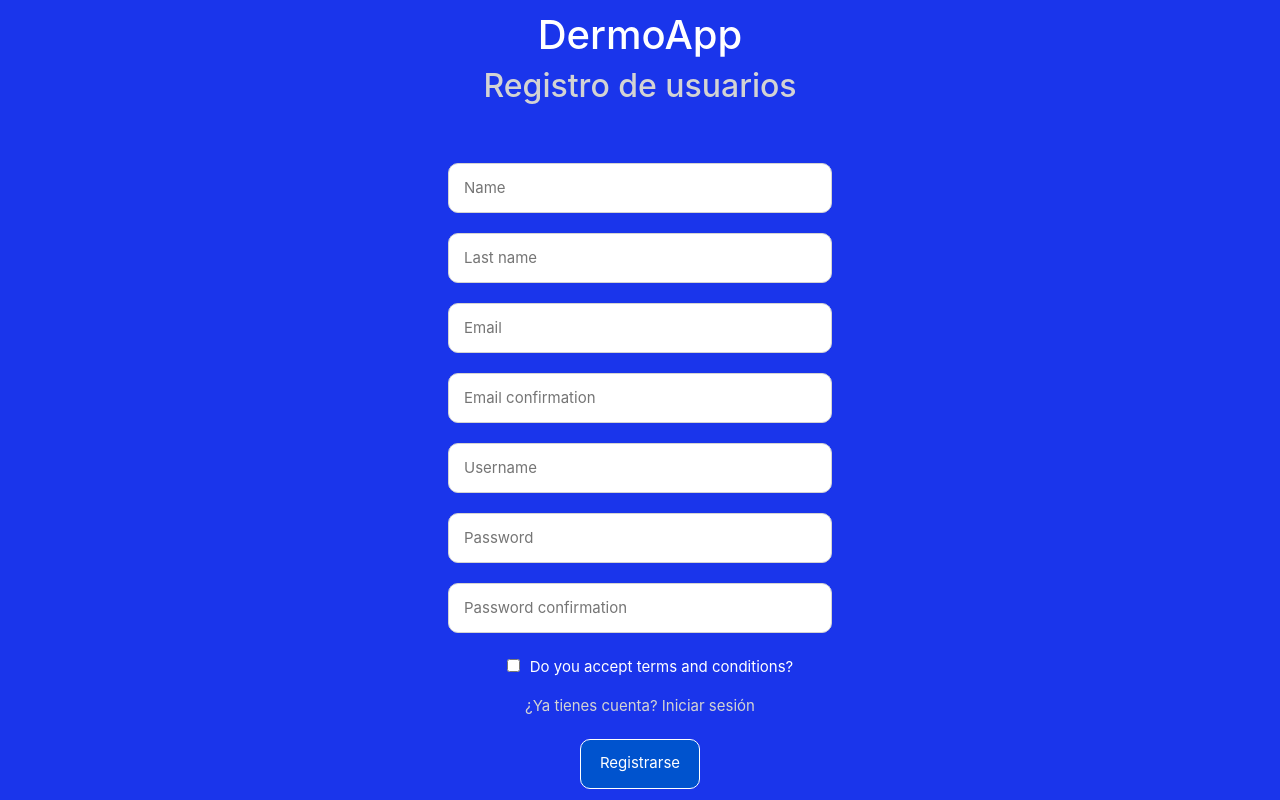
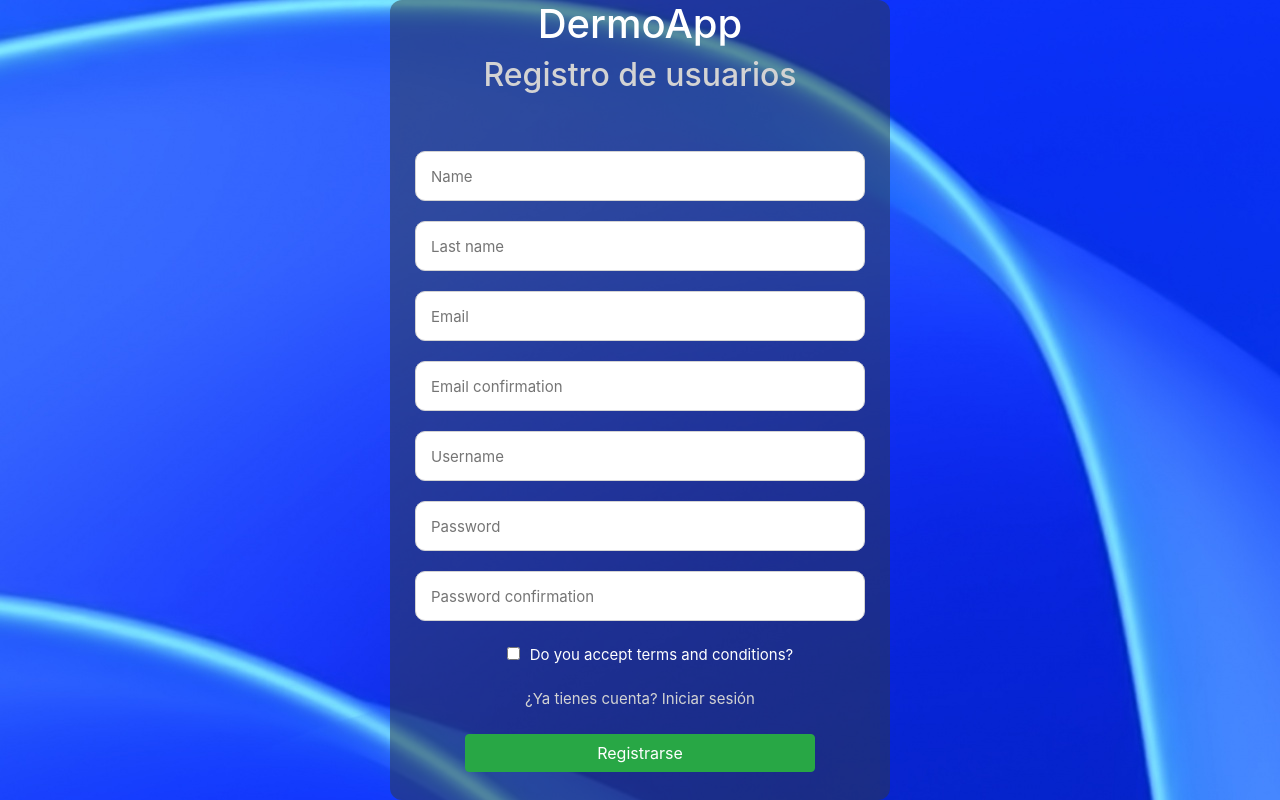
Before and after one commit to Tesis2miso/Grupo4_Tesis_2_front, a React (Create React App) app: page /signup in a window 1280 px wide. Built offline with nearby package versions, Linux system fonts and the light colour scheme.

Commit message:
front fixed

```diff
--- a/src/App.css
+++ b/src/App.css
@@ -1,6 +1,6 @@
 .App {
   text-align: center;
-  background-image: url(/back.jpeg);
+  background-image: url(/public/back.jpeg);
 }
 
 .App-logo {
--- a/src/components/signup/Signup.css
+++ b/src/components/signup/Signup.css
@@ -1,16 +1,25 @@
 .signup {
-    background-color: rgb(26, 53, 235);
   min-height: 100vh;
   display: flex;
   flex-direction: column;
   align-items: center;
   justify-content: center;
   font-size: calc(10px + 2vmin);
-    color: white;
+  color: white
+
   }
 
 .title {
   color: white;
+}
+
+#shadowSignup {
+  background: rgba(47, 54, 64, 0.5);
+  border-radius: 12px;
+  align-items: center;
+  width: 500px;
+  height: 800px;
+  position: absolute;
 }
 
 .subtitle {
@@ -19,7 +28,7 @@
 
 input.formField {
   margin: 10px 0;
-  width: 30%;
+  width: 90%;
   height: 50px;
   font-size: 15px;
   border-radius: 10px;
--- a/src/components/signup/Signup.js
+++ b/src/components/signup/Signup.js
@@ -1,17 +1,17 @@
 import "./Signup.css";
-import { useEffect } from 'react';
-import { useNavigate } from 'react-router-dom';
-import { useState, Fragment } from 'react';
+import { useEffect } from "react";
+import { useNavigate } from "react-router-dom";
+import { useState, Fragment } from "react";
 import axios from "axios";
 
 function Signup(props) {
-    const navigate = useNavigate()
-    const { loggedIn } = props
+  const navigate = useNavigate();
+  const { loggedIn } = props;
   useEffect(() => {
     if (loggedIn) {
-            navigate('/')
+      navigate("/");
     }
-    })
+  });
   const [signupForm, setSignupForm] = useState({
     name: "",
     lastName: "",
@@ -20,55 +20,61 @@ function Signup(props) {
     username: "",
     password: "",
     passwordConfirmation: "",
-        checked: false
-    })
+    checked: false,
+  });
   const [error, setError] = useState();
 
   const handleChange = (event) => {
-        const { value, name } = event.target
-        setSignupForm(prevNote => ({
-            ...prevNote, [name]: value
-        }))
-    }
+    const { value, name } = event.target;
+    setSignupForm((prevNote) => ({
+      ...prevNote,
+      [name]: value,
+    }));
+  };
 
   const handleCheck = (event) => {
-        const { checked } = event.target
-        setSignupForm(prevNote => ({
-            ...prevNote, checked: checked
-        }))
-    }
+    const { checked } = event.target;
+    setSignupForm((prevNote) => ({
+      ...prevNote,
+      checked: checked,
+    }));
+  };
 
-    document.addEventListener('DOMContentLoaded', () => {
-        const miInput = document.getElementById('password');
+  document.addEventListener("DOMContentLoaded", () => {
+    const miInput = document.getElementById("password");
 
-        miInput.addEventListener('keyup', function (event) {
-            if (event.getModifierState('CapsLock')) {
+    miInput.addEventListener("keyup", function (event) {
+      if (event.getModifierState("CapsLock")) {
         alert("Bloq Mayús esta activado");
       }
     });
   });
 
   const signMeUp = (event) => {
-        event.preventDefault()
+    event.preventDefault();
     const {
-            name, lastName,
-            email, emailConfirmation,
-            username, checked,
-            password, passwordConfirmation
-        } = signupForm
+      name,
+      lastName,
+      email,
+      emailConfirmation,
+      username,
+      checked,
+      password,
+      passwordConfirmation,
+    } = signupForm;
 
-        if(email.trim() !== emailConfirmation.trim()) {
-            setError('Emails does not match');
+    if (email.trim() !== emailConfirmation.trim()) {
+      setError("Emails does not match");
       return;
     }
 
     if (password.trim() !== passwordConfirmation.trim()) {
-            setError('Passwords does not match');
+      setError("Passwords does not match");
       return;
     }
 
     if (!checked) {
-            setError('You need to accepts terms and conditions');
+      setError("You need to accepts terms and conditions");
       return;
     }
 
@@ -81,24 +87,27 @@ function Signup(props) {
         email: email,
         username: username,
         password: password,
-            }
+      },
     })
       .then((response) => {
         props.setToken(response.data.token);
-                navigate('/')
-            }).catch((error) => {
+        navigate("/");
+        console.log(response)
+      })
+      .catch((error) => {
         setError(error.response.data.mssg);
-            })
-    }
+      });
+  };
 
   const goToLogin = (event) => {
-        event.preventDefault()
-        navigate('/login')
-    }
+    event.preventDefault();
+    navigate("/login");
+  };
 
   return (
     <Fragment>
       <form className="signup">
+        <div id="shadowSignup">
           <h1 className="title">DermoApp</h1>
           <h2 className="subtitle">Registro de usuarios</h2>
           <br></br>
@@ -110,8 +119,9 @@ function Signup(props) {
             name="name"
             placeholder="Name"
             text={signupForm.name}
-                    value={signupForm.name} />
-
+            value={signupForm.name}
+          />
+        <br/>
           <input
             className="formField"
             id="lastName"
@@ -120,8 +130,10 @@ function Signup(props) {
             name="lastName"
             placeholder="Last name"
             text={signupForm.lastName}
-                    value={signupForm.lastName} />
+            value={signupForm.lastName}
+          />
 
+        <br/>
           <input
             className="formField"
             id="email"
@@ -130,8 +142,10 @@ function Signup(props) {
             name="email"
             placeholder="Email"
             text={signupForm.email}
-                    value={signupForm.email} />
+            value={signupForm.email}
+          />
 
+        <br/>
           <input
             className="formField"
             id="emailConfirmation"
@@ -140,8 +154,10 @@ function Signup(props) {
             name="emailConfirmation"
             placeholder="Email confirmation"
             text={signupForm.emailConfirmation}
-                    value={signupForm.emailConfirmation} />
+            value={signupForm.emailConfirmation}
+          />
 
+        <br/>
           <input
             className="formField"
             id="username"
@@ -150,8 +166,10 @@ function Signup(props) {
             name="username"
             placeholder="Username"
             text={signupForm.username}
-                    value={signupForm.username} />
+            value={signupForm.username}
+          />
 
+        <br/>
           <input
             className="formField"
             id="password"
@@ -160,8 +178,10 @@ function Signup(props) {
             name="password"
             placeholder="Password"
             text={signupForm.password}
-                    value={signupForm.password} />
+            value={signupForm.password}
+          />
 
+        <br/>
           <input
             className="formField"
             id="passwordConfirmation"
@@ -170,8 +190,10 @@ function Signup(props) {
             name="passwordConfirmation"
             placeholder="Password confirmation"
             text={signupForm.passwordConfirmation}
-                    value={signupForm.passwordConfirmation} />
+            value={signupForm.passwordConfirmation}
+          />
 
+        <br/>
           <div className="form-check">
             <input
               onChange={handleCheck}
@@ -184,10 +206,17 @@ function Signup(props) {
               Do you accept terms and conditions?
             </label>
           </div>
+          <label className="label_error" id="error">
+          {error}
+        </label>
+        <button id="goToLogin" className="goToLogin" onClick={goToLogin}>
+          ¿Ya tienes cuenta? Iniciar sesión
+        </button>
 
-                <label className='label_error' id="error">{error}</label>
-                <button id="goToLogin" className="goToLogin" onClick={goToLogin}>¿Ya tienes cuenta? Iniciar sesión</button>
-                <button id="submitbtn1" className="submitButton" onClick={signMeUp}>Registrarse</button>
+        <button type="button" style={{ width: "70%"}} class="btn btn-success" id="submitbtn1" onClick={signMeUp}>Registrarse</button>
+        </div>
+
+
       </form>
     </Fragment>
   );
```
Also changed, not shown: src/components/login/Login.css (+4 -5 lines). Lines whose indentation alone changed are shown as unchanged.
